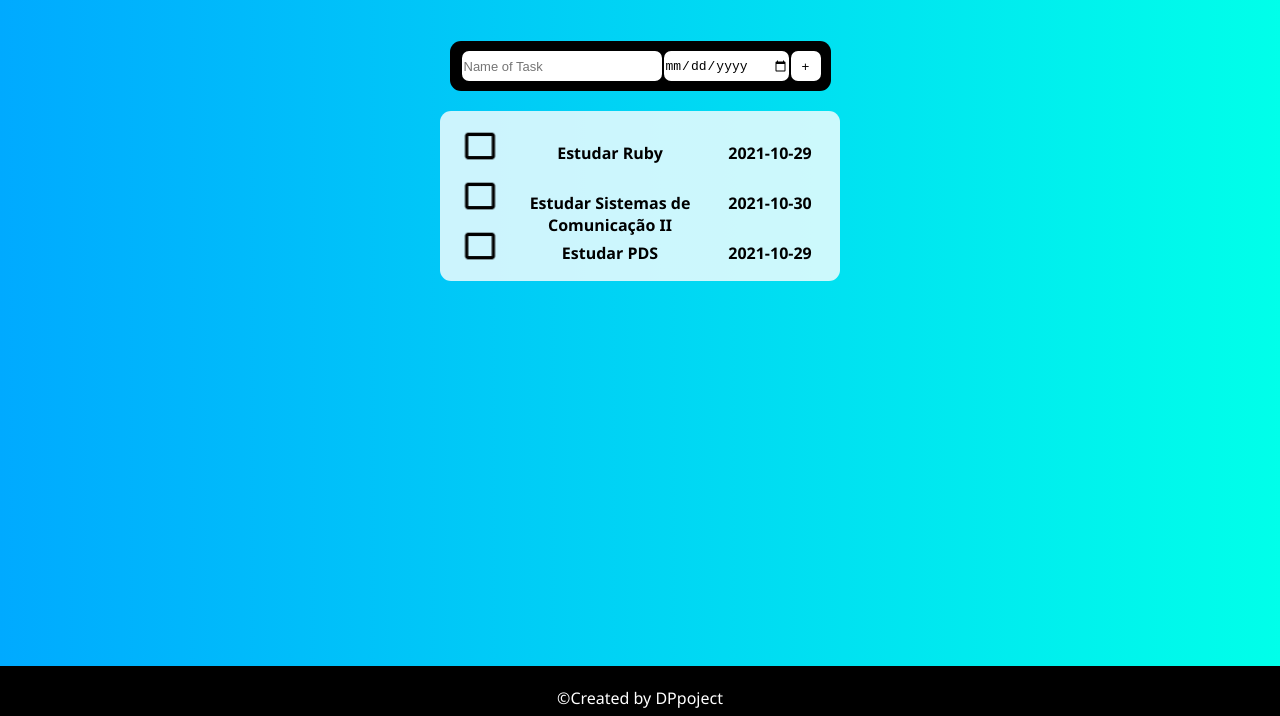
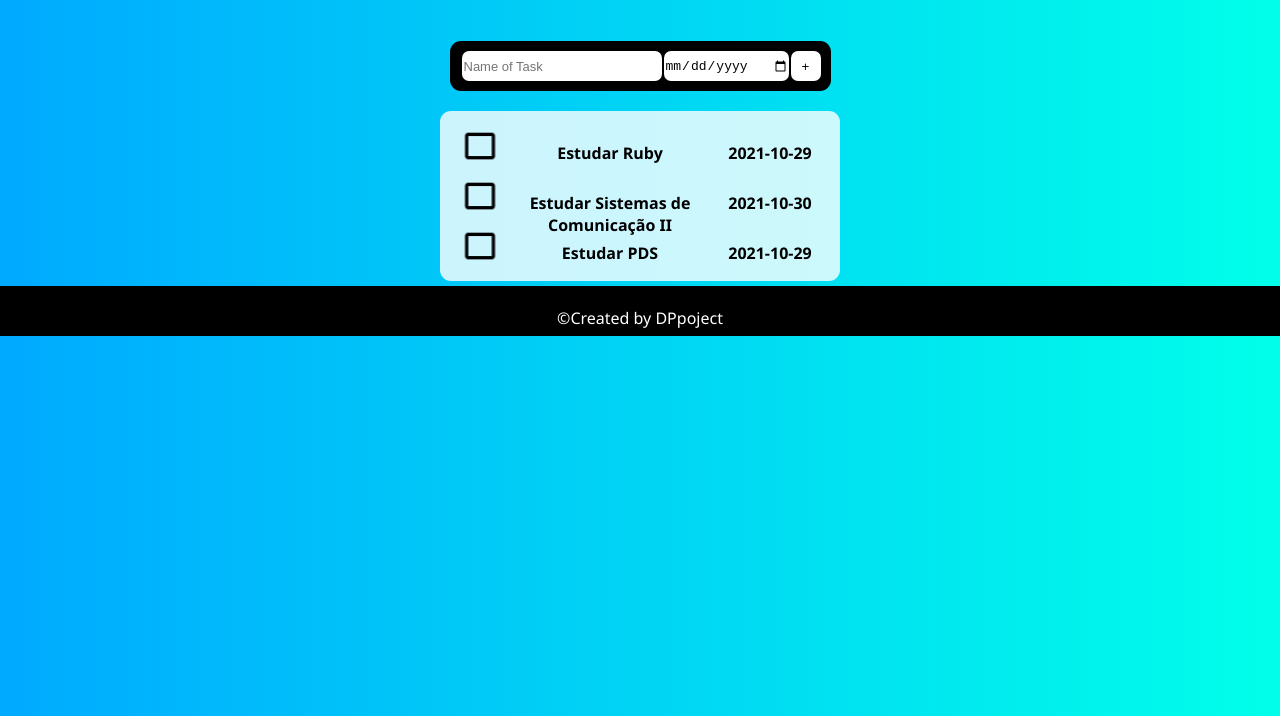
Before and after one commit to DarioPrazeres/ToDo-List, a website built with webpack: page docs/index.html in a window 1280 px wide. Shown: the part 84-800 px from the top of the page. Built offline with nearby package versions, Linux system fonts and the light colour scheme.

Commit message:
update style.css,  to ajust the poition of footer

```diff
--- a/docs/style.css
+++ b/docs/style.css
@@ -154,8 +154,6 @@ footer{
   color: white;
   font-size: 16px;
   height: 50px;
-  position: absolute;
-  bottom: 0px;
 }
 @media only screen and (max-width: 768px){
   body {
```
